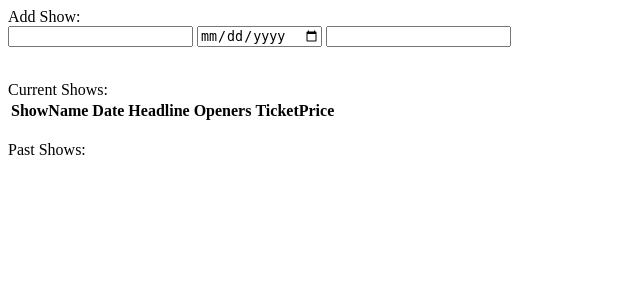
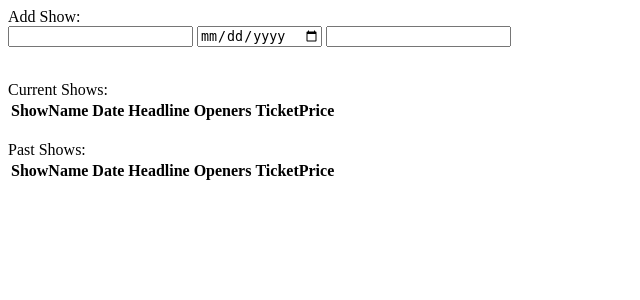
Before and after one commit to DGimeno777/Database-Final-Project, a PHP site: template view/profile_types/profile_venue.php in a window 1280 px wide. Shown: the top 300 px of the page, without its empty margins (0-640 px from the left). Run offline with PHP 8.4, Linux system fonts and the light colour scheme; the template is opened without the code that fills it, so the values that code supplies are empty.

Commit message:
add prev shows

```diff
--- a/view/profile_types/profile_venue.php
+++ b/view/profile_types/profile_venue.php
@@ -74,8 +74,43 @@
         <?php
             $prevShows = shows_before_today($venue["VenueID"]);
         ?>
-        <?php foreach($currShows as $show) :?>
+        <table>
+            <tr>
+                <th>
+                    ShowName
+                </th>
+                <th>
+                    Date
+                </th>
+                <th>
+                    Headline
+                </th>
+                <th>
+                    Openers
+                </th>
+                <th>
+                    TicketPrice
+                </th>
+            </tr>
+            <?php foreach($prevShows as $show) :?>
+                <tr>
+                    <th>
+                        <?php echo $show["ShowName"]; ?>
+                    </th>
+                    <th>
+                        <?php echo $show["ShowDate"]; ?>
+                    </th>
+                    <th>
 
-        <?php endforeach; ?>
+                    </th>
+                    <th>
+
+                    </th>
+                    <th>
+                        <?php echo $show["TicketPrice"]; ?>
+                    </th>
+                </tr>
+            <?php endforeach; ?>
+        </table>
     </div>
 </div>
```
